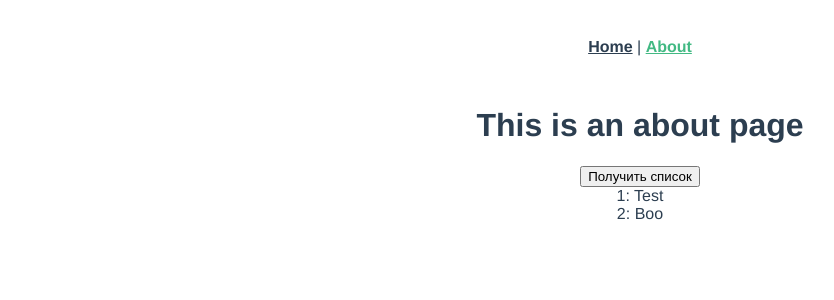
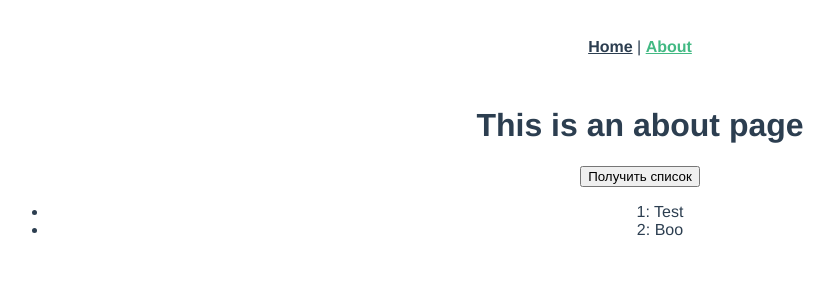
Before and after one commit to NaMax66/vue2-spa-template, a Vue app: page /about in a window 1280 px wide. Both pictures are taken after a click on the button "Получить список". Shown: the top 300 px of the page, without its empty margins (0-834 px from the left). Built offline with nearby package versions, Linux system fonts and the light colour scheme.

Commit message:
change data structure dependency

```diff
--- /dev/null
+++ b/src/components/AboutList/AboutList.ts
@@ -0,0 +1,15 @@
+import { rawListItem } from '@/models/data';
+
+export interface aboutListItem {
+  id: number,
+  title: string
+}
+
+export default class AboutList {
+  static prepare(list: rawListItem[]): aboutListItem[] {
+    return list.map((el: rawListItem) => ({
+      id: el.id,
+      title: `${el.id}: ${el.name}`
+    }))
+  }
+}
--- /dev/null
+++ b/src/components/AboutList/AboutList.vue
@@ -0,0 +1,28 @@
+<template>
+  <ul>
+    <li v-for="item in aboutList" :key="item.id">{{ item.title }}</li>
+  </ul>
+</template>
+
+<script>
+import AboutList from './AboutList';
+
+export default {
+  name: 'AboutList',
+  props: {
+    list: {
+      type: Array,
+      required: true
+    }
+  },
+  computed: {
+    aboutList() {
+      return AboutList.prepare(this.list)
+    }
+  }
+}
+</script>
+
+<style scoped>
+
+</style>
--- a/src/models/prepareAboutList.ts
+++ /dev/null
@@ -1,13 +0,0 @@
-import { rawListItem } from '@/models/data';
-
-export interface aboutListItem {
-  id: number,
-  title: string
-}
-
-export default function (list: rawListItem[]): aboutListItem[] {
-  return list.map((el: rawListItem) => ({
-    id: el.id,
-    title: `${el.id}: ${el.name}`
-  }))
-}
--- a/src/views/About.vue
+++ b/src/views/About.vue
@@ -2,17 +2,21 @@
   <div class="about">
     <h1>This is an about page</h1>
     <base-button @click.native="onActionButton" text="Получить список"/>
-    <div v-for="item in aboutList" :key="item.id">{{ item.title }}</div>
+    <about-list :list="list" />
   </div>
 </template>
 <script>
 import BaseButton from '@/components/base/BaseButton.vue'
+import AboutList from '@/components/AboutList/AboutList.vue'
+
 import { mapState, mapActions } from 'vuex'
-import prepareAboutList from '@/models/prepareAboutList'
 import Vue from 'vue';
 
 export default Vue.extend({
-  components: { BaseButton },
+  components: {
+    BaseButton,
+    AboutList
+  },
   methods: {
     ...mapActions(['fetchList']),
     onActionButton() {
@@ -21,9 +25,6 @@ export default Vue.extend({
   },
   computed: {
     ...mapState(['list']),
-    aboutList() {
-      return prepareAboutList(this.list)
-    }
   }
 })
 </script>
```
